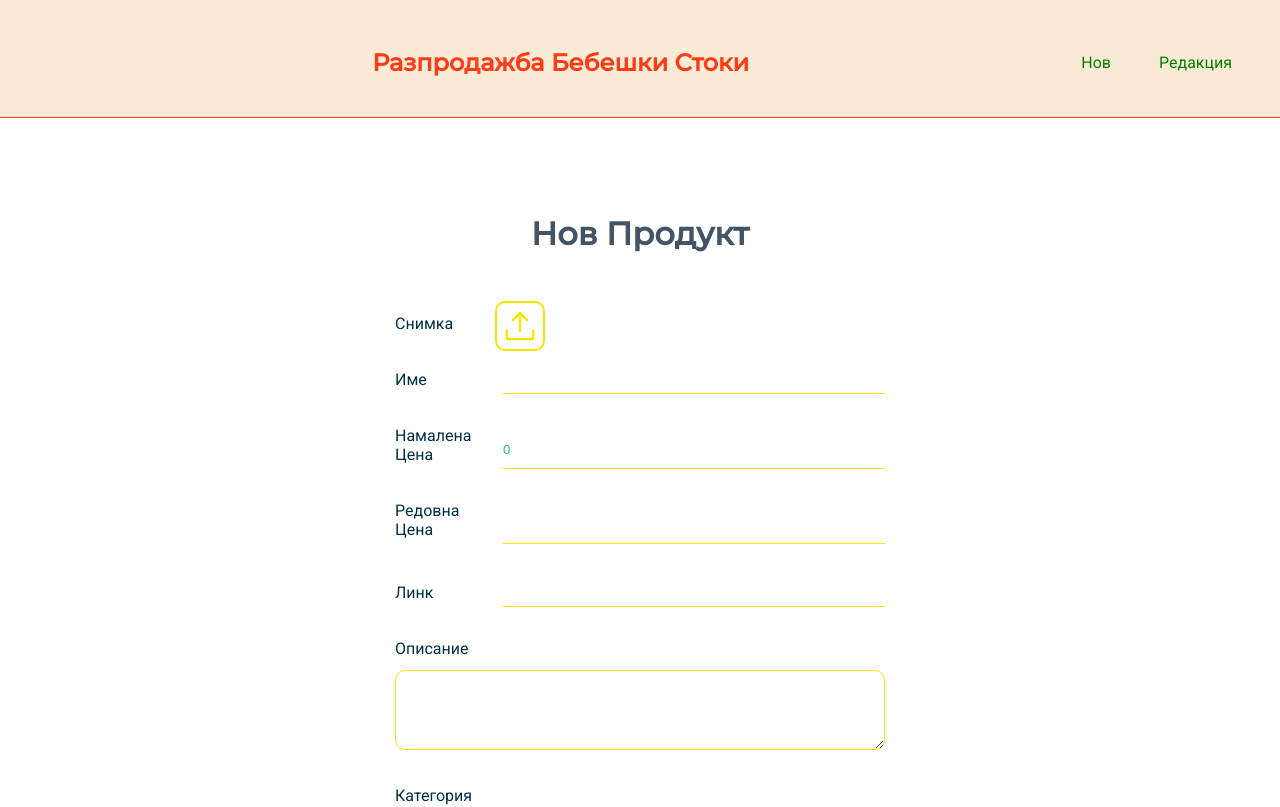
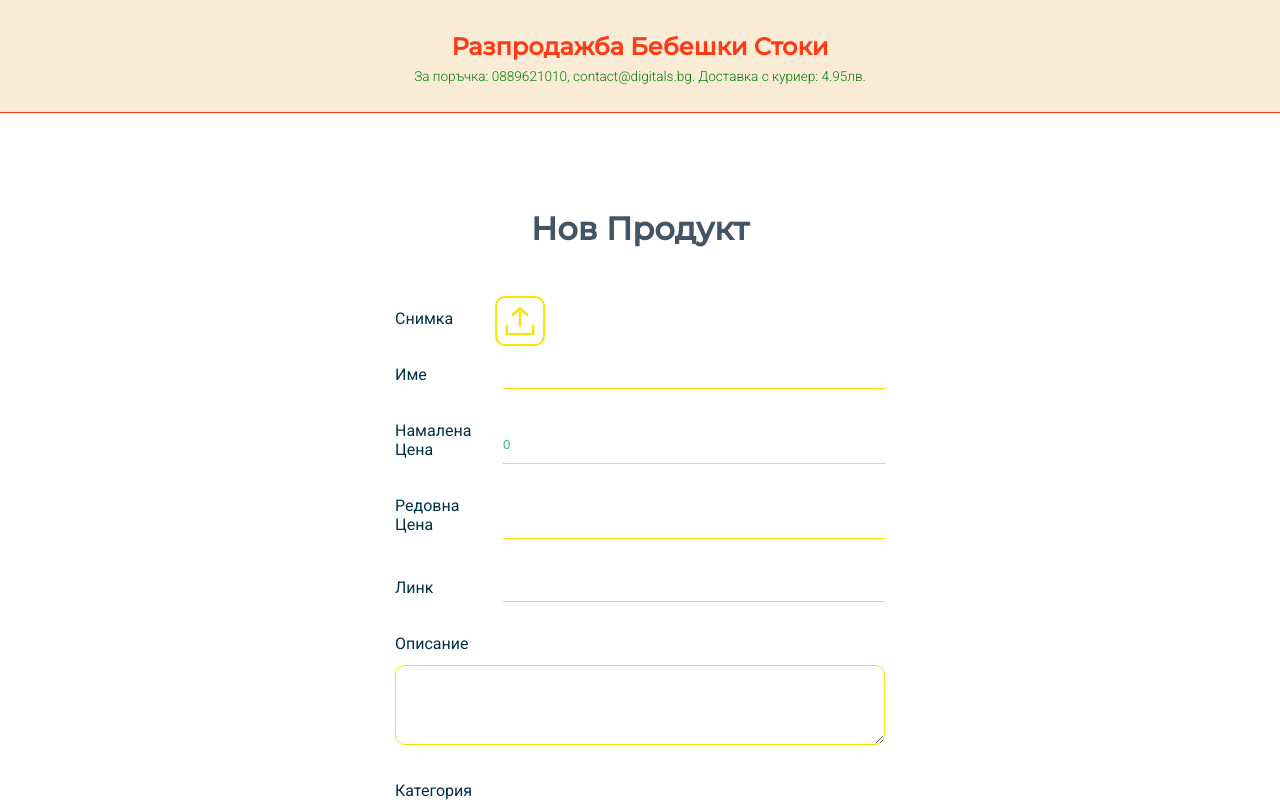
Before and after one commit to dkutelov/product-catelogue, a Next.js app: page /new in a window 1280 px wide. Shown: the top 807 px of the page. Built offline with nearby package versions, Linux system fonts and the light colour scheme; no server answers.

Commit message:
Header - add contact

```diff
--- a/components/header/header.component.jsx
+++ b/components/header/header.component.jsx
@@ -11,13 +11,17 @@ const Header = () => {
             <Link href='/'>
               <h1>Разпродажба Бебешки Стоки</h1>
             </Link>
+            <p className={styles.subHeading}>
+              За поръчка: 0889621010, contact@digitals.bg. Доставка с куриер:
+              4.95лв.
+            </p>
           </li>
-          <li className={styles.newProductLink}>
+          {/* <li className={styles.newProductLink}>
             <Link href='/new'>Нов</Link>
           </li>
           <li className={styles.newProductLink}>
             <Link href='/edit'>Редакция</Link>
-          </li>
+          </li> */}
         </ul>
       </nav>
     </header>
--- a/components/header/header.module.css
+++ b/components/header/header.module.css
@@ -2,11 +2,13 @@
   background-color: antiquewhite;
   position: relative;
   border-bottom: 1px solid var(--color-accent-dark);
-  padding-top: 2em;
-  padding-bottom: 1.5em;
+  padding-top: 1em;
+  padding-bottom: 0.75em;
+  padding: 1em 1em 0.75em;
 }
 
 .navContainer {
+  padding: 0;
   display: flex;
   align-items: center;
   list-style: none;
@@ -18,8 +20,15 @@
 }
 
 .logo h1 {
+  font-size: 1.25em;
   color: var(--color-accent-dark);
   flex-grow: 1;
+}
+
+@media screen and (min-width: 800px) {
+  .logo h1 {
+    font-size: 1.5em;
+  }
 }
 
 .newProductLink {
@@ -30,3 +39,17 @@
   color: green;
   text-decoration: none;
 }
+
+.subHeading {
+  color: green;
+  margin: 0.5em 2em 0;
+  text-align: center;
+  font-size: 0.75em;
+  font-weight: 300;
+}
+
+@media screen and (min-width: 800px) {
+  .subHeading {
+    font-size: 0.85em;
+  }
+}
```
